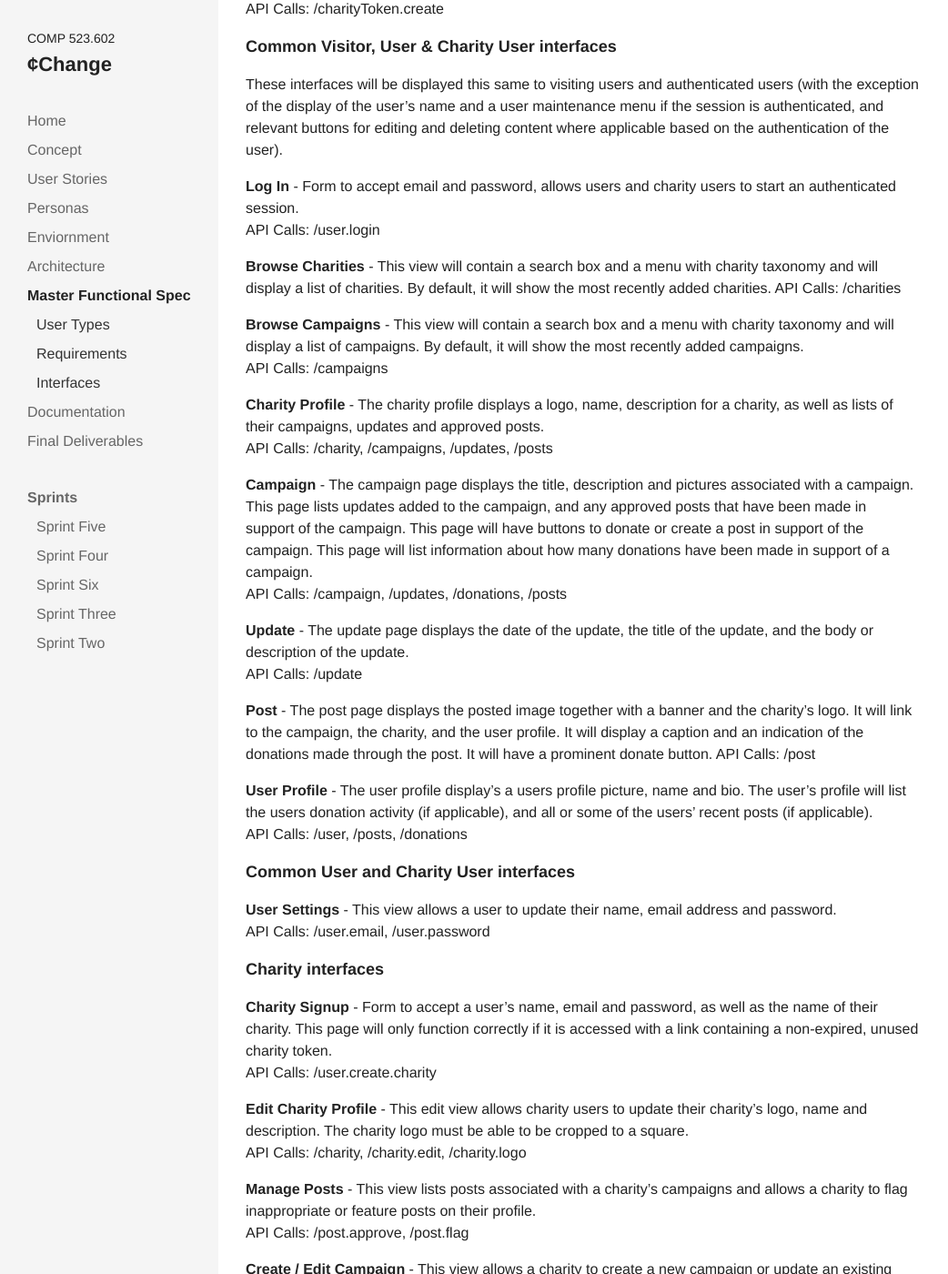
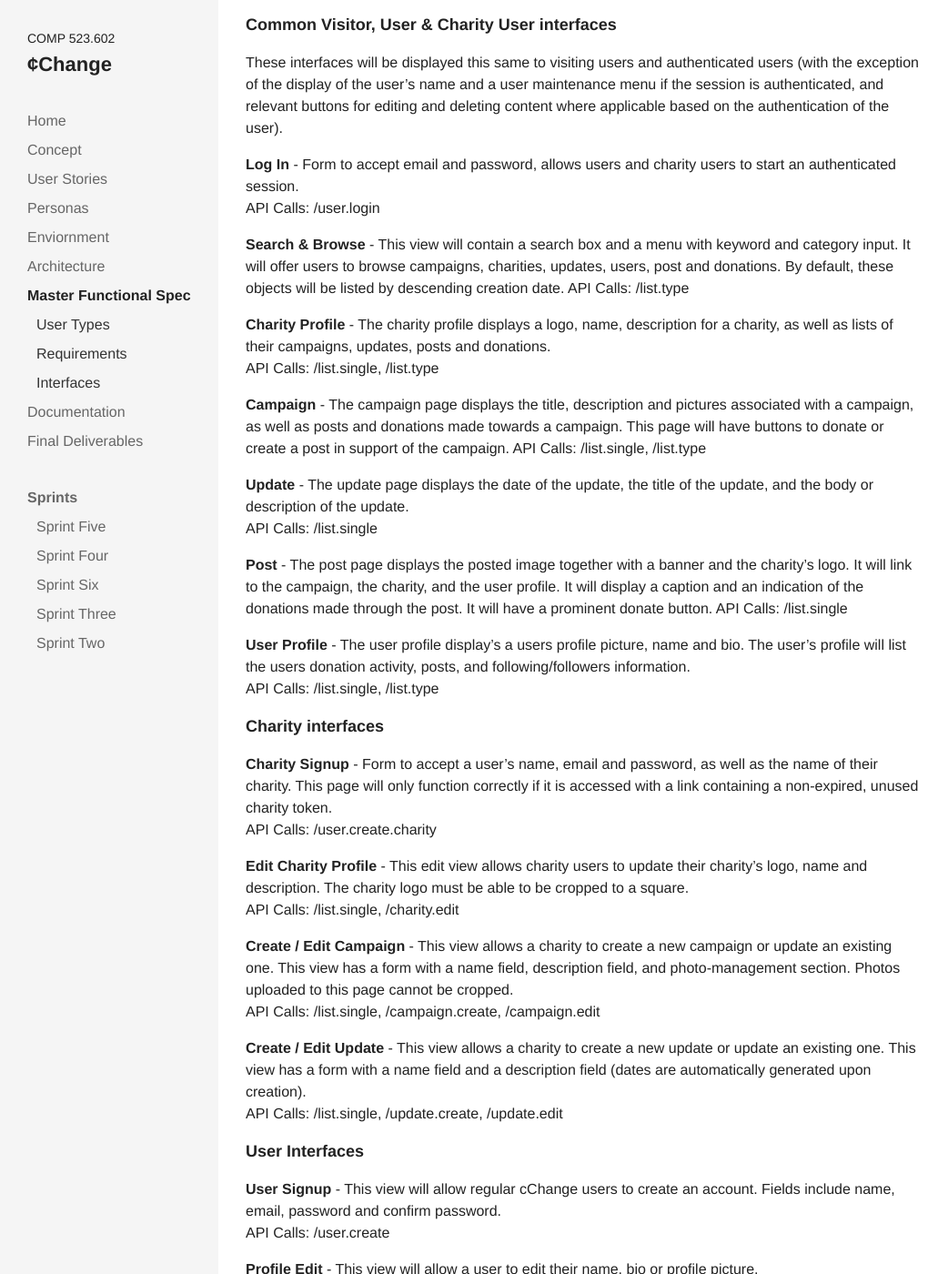
Before and after one commit to comp523-602/cchange-project, a Jekyll site: the page built from functional-spec.markdown, in a window 1280 px wide and 1400 px high, scrolled down 747 px. Shown: the whole window at 91% size, without its empty margins (0-1042 px from the left). Built offline with Jekyll 4.4.1, drawn with Linux system fonts in a browser that asks for light colours; nearby versions of some CDN libraries; some of the changed text lies outside the part shown.

Commit message:
Updated Functional Spec

```diff
--- a/functional-spec.markdown
+++ b/functional-spec.markdown
@@ -17,9 +17,9 @@ layout: default
 
 * Visitors can view charities, campaigns, and updates, as well as the posts and profiles of other users.
 
-* Users can create account, edit their profile, make posts, make donations, manage their bank settings, and view their donation history.
+* Users can create account, edit their profile, make posts, make donations, add funds to their account, and view their donation history.
 
-* Charity users can create an account with secure approval, manage their charity, create and edit campaigns, create and edit updates, approve and flag posts, manage their bank settings, and view their donation history.
+* Charity users can create an account with secure approval, manage their charity, create and edit campaigns, create and edit updates, and view their donation history.
 
 ## Interfaces
 
@@ -35,31 +35,23 @@ These interfaces will be displayed this same to visiting users and authenticated
 **Log In** - Form to accept email and password, allows users and charity users to start an authenticated session.
 API Calls: /user.login
 
-**Browse Charities** - This view will contain a search box and a menu with charity taxonomy and will display a list of charities. By default, it will show the most recently added charities.
-API Calls: /charities
+**Search & Browse** - This view will contain a search box and a menu with keyword and category input. It will offer users to browse campaigns, charities, updates, users, post and donations. By default, these objects will be listed by descending creation date.
+API Calls: /list.type
 
-**Browse Campaigns** - This view will contain a search box and a menu with charity taxonomy and will display a list of campaigns. By default, it will show the most recently added campaigns.
-API Calls: /campaigns
+**Charity Profile** - The charity profile displays a logo, name, description for a charity, as well as lists of their campaigns, updates, posts and donations.
+API Calls: /list.single, /list.type
 
-**Charity Profile** - The charity profile displays a logo, name, description for a charity, as well as lists of their campaigns, updates and approved posts.
-API Calls: /charity, /campaigns, /updates, /posts
-
-**Campaign** - The campaign page displays the title, description and pictures associated with a campaign. This page lists updates added to the campaign, and any approved posts that have been made in support of the campaign. This page will have buttons to donate or create a post in support of the campaign. This page will list information about how many donations have been made in support of a campaign.
-API Calls: /campaign, /updates, /donations, /posts
+**Campaign** - The campaign page displays the title, description and pictures associated with a campaign, as well as posts and donations made towards a campaign. This page will have buttons to donate or create a post in support of the campaign.
+API Calls: /list.single, /list.type
 
 **Update** - The update page displays the date of the update, the title of the update, and the body or description of the update.
-API Calls: /update
+API Calls: /list.single
 
 **Post** - The post page displays the posted image together with a banner and the charity's logo. It will link to the campaign, the charity, and the user profile. It will display a caption and an indication of the donations made through the post. It will have a prominent donate button.
-API Calls: /post
+API Calls: /list.single
 
-**User Profile** - The user profile display's a users profile picture, name and bio. The user's profile will list the users donation activity (if applicable), and all or some of the users' recent posts (if applicable).
-API Calls: /user, /posts, /donations
-
-### Common User and Charity User interfaces
-
-**User Settings** - This view allows a user to update their name, email address and password.
-API Calls: /user.email, /user.password
+**User Profile** - The user profile display's a users profile picture, name and bio. The user's profile will list the users donation activity,  posts, and following/followers information.
+API Calls: /list.single, /list.type
 
 ### Charity interfaces
 
@@ -67,19 +59,13 @@ API Calls: /user.email, /user.password
 API Calls: /user.create.charity
 
 **Edit Charity Profile** - This edit view allows charity users to update their charity's logo, name and description. The charity logo must be able to be cropped to a square.
-API Calls: /charity, /charity.edit, /charity.logo
-
-**Manage Posts** - This view lists posts associated with a charity's campaigns and allows a charity to flag inappropriate or feature posts on their profile.
-API Calls: /post.approve, /post.flag
+API Calls: /list.single, /charity.edit
 
 **Create / Edit Campaign** - This view allows a charity to create a new campaign or update an existing one. This view has a form with a name field, description field, and photo-management section. Photos uploaded to this page cannot be cropped.
-API Calls: /campaign, /campaign.edit
+API Calls: /list.single, /campaign.create, /campaign.edit
 
 **Create / Edit Update** - This view allows a charity to create a new update or update an existing one. This view has a form with a name field and a description field (dates are automatically generated upon creation).
-API Calls: /update, /update.edit
-
-**Donation settings** - This view will allow a charity to manage the bank their donations will be deposited to, and will also formally list incoming deposits.
-API Calls: /charity, /donations, /charity.bank
+API Calls: /list.single, /update.create, /update.edit
 
 ### User Interfaces
 
@@ -89,11 +75,8 @@ API Calls: /user.create
 **Profile Edit** - This view will allow a user to edit their name, bio or profile picture.
 API Calls: /user.edit
 
-**Create Post** - This view will allow a user to create a new post. This view will optionally accept a campaign ID if the view is accessed by a user who clicks a button on a campaign page specifically to support that campaign. This view will accept a photo upload (which must be cropped to a square), a caption, a way to navigate through possible campaigns (if one is not provided), and will also accept a donation amount if the users wants to donate while creating the post.
+**Create Post (for campaign)** - This view will allow a user to create a new post. This view accept a campaign ID if the view is accessed by a user who clicks a button on a campaign page specifically to support that campaign. This view will accept a photo upload (which must be cropped to a square), a caption, a way to navigate through possible campaigns (if one is not provided), and will also accept a donation amount if the users wants to donate while creating the post.
 API Calls: /post.create
 
 **Edit Post** - This view will allow a user to edit the caption of their post.
-API Calls: /post, /post.edit
-
-**Donation settings** - This view will allow a user to add or update a bank account, add to and view their cChange balance, as well as see a details list of donations and transfers.
-API Calls: /user.bank, /transfer.create, /transfers, /donations
+API Calls: /list.single, /post.edit
```
